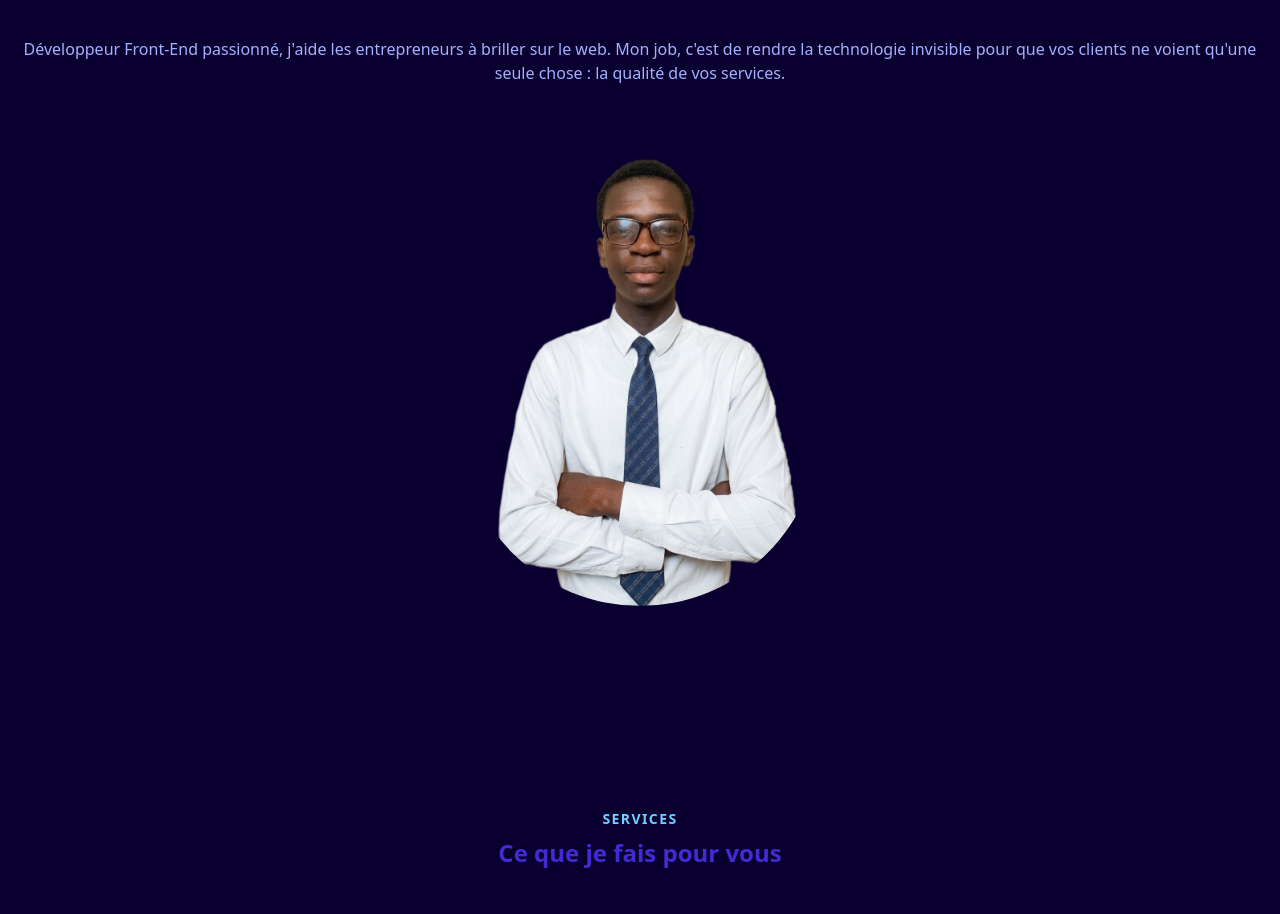
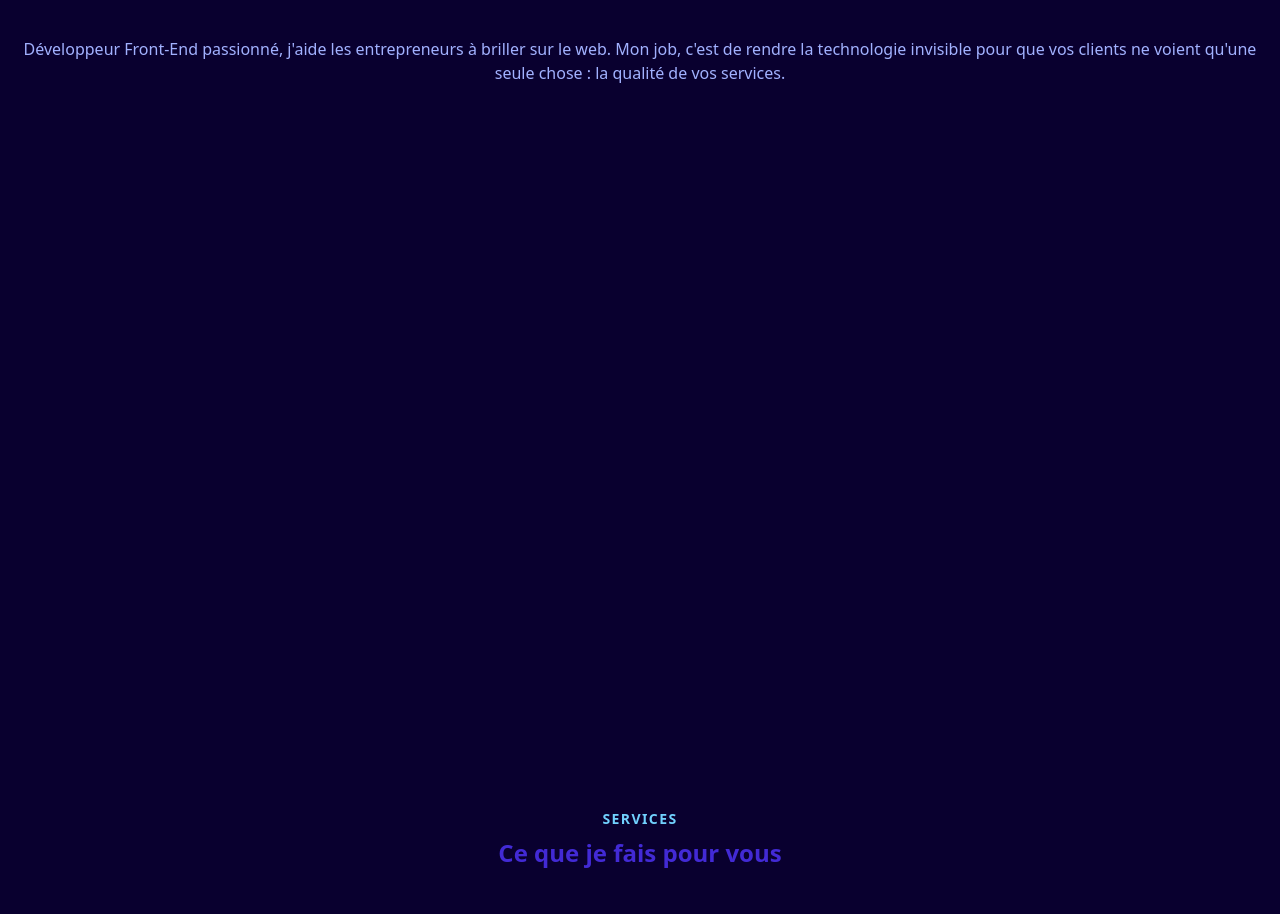
Before and after one commit to Jordan-Skj/Porfolio-jorkadev-, a plain HTML site: page index.html in a window 1280 px wide. Shown: the part 944-1858 px from the top of the page. Drawn offline with nearby package versions, Linux system fonts and the light colour scheme.

Commit message:
Remove profile image from index.html
Removed profile image from the content section.

```diff
--- a/index.html
+++ b/index.html
@@ -97,9 +97,6 @@
                 rendre
                 la technologie invisible pour que vos clients ne voient qu'une seule chose : la qualité de vos services.
             </p>
-            <img src="asset/profile.png"
-                alt="Jourdain Shongo, développeur web JorkaDev spécialisé en création de sites internet"
-                class="avatar w-90 rounded-full mx-auto mt-10">
         </section>
 
         <!-- =====================Services section ================== -->
```
